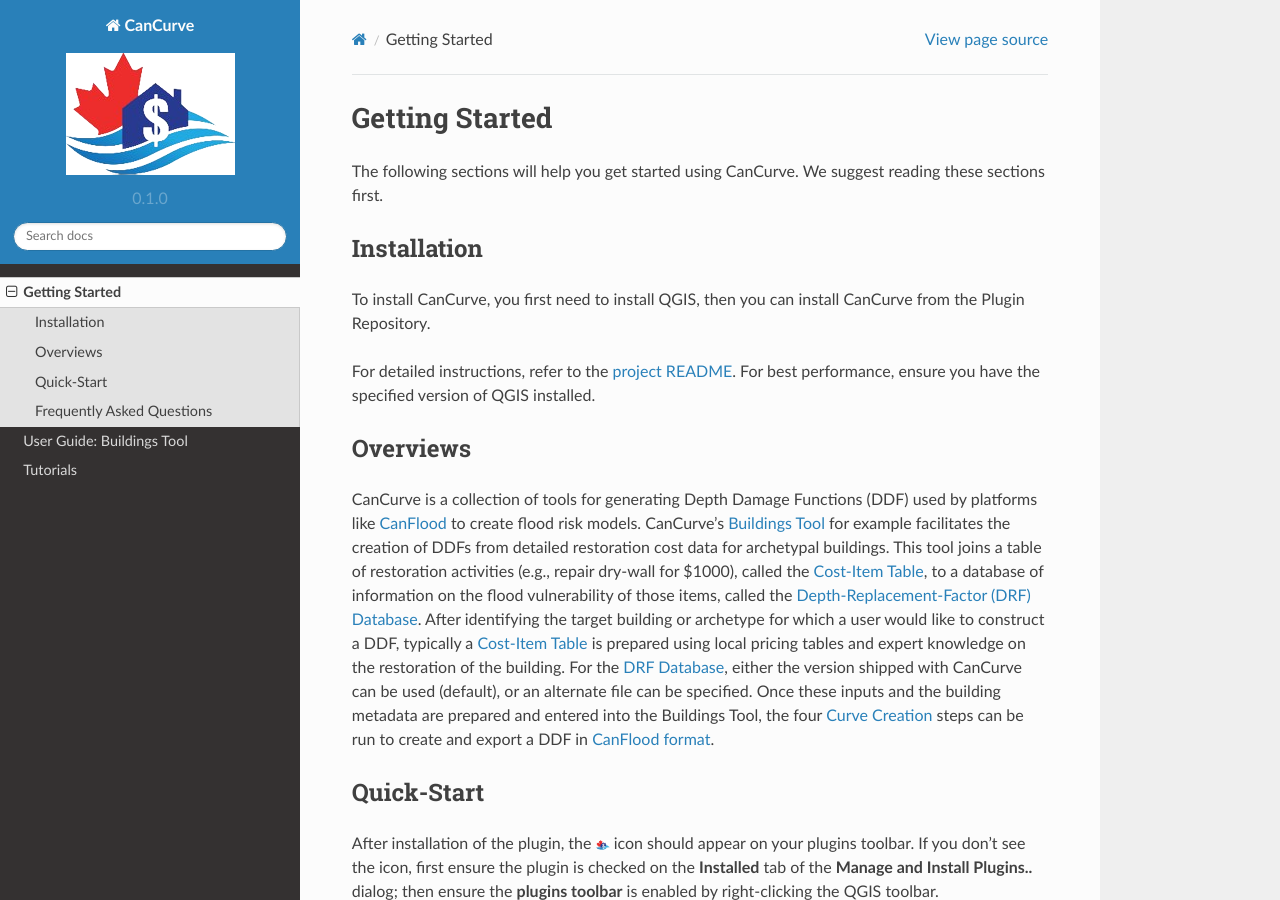
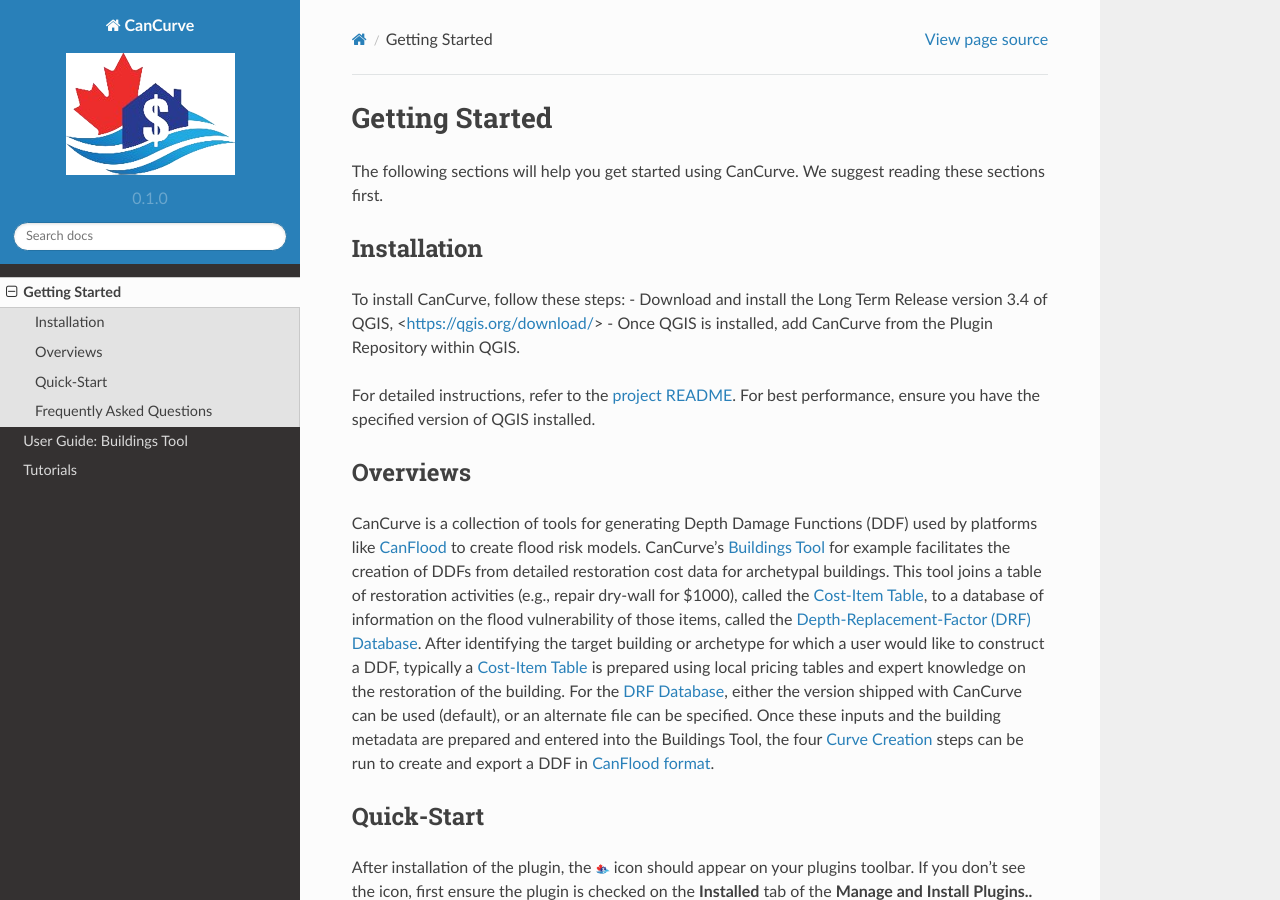
Before and after one commit to NRCan/CanCurve, a Sphinx documentation site: the page built from docs/source/01_getting-started.rst, in a window 1280 px wide and 900 px high. Built offline with Sphinx 7.4.7 and the Read the Docs theme 2.0.0, drawn with Linux system fonts in a browser that asks for light colours.

Commit message:
Update 01_getting-started.rst
I think we should be clear about what version of QGIS should be installed right away - this is what got me into trouble on the install.

```diff
--- a/docs/source/01_getting-started.rst
+++ b/docs/source/01_getting-started.rst
@@ -11,7 +11,9 @@
 Installation
 ------------
 
-To install CanCurve, you first need to install QGIS, then you can install CanCurve from the Plugin Repository.
+To install CanCurve, follow these steps:
+- Download and install the Long Term Release version 3.4 of QGIS, <https://qgis.org/download/>
+- Once QGIS is installed, add CanCurve from the Plugin Repository within QGIS.
 
 For detailed instructions, refer to the `project README <https://github.com/NRCan/CanCurve/tree/main?tab=readme-ov-file#installation>`_.
 For best performance, ensure you have the specified version of QGIS installed.
```
